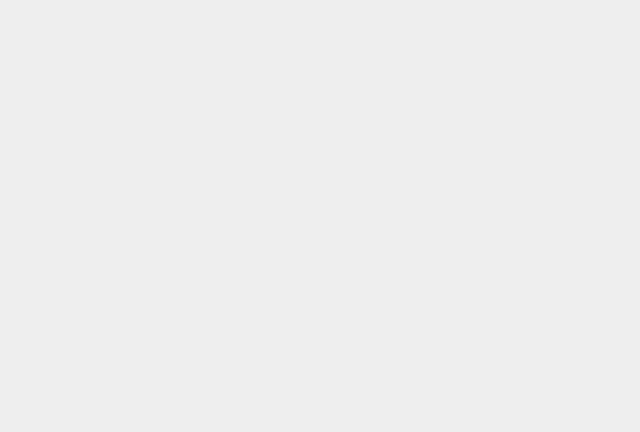
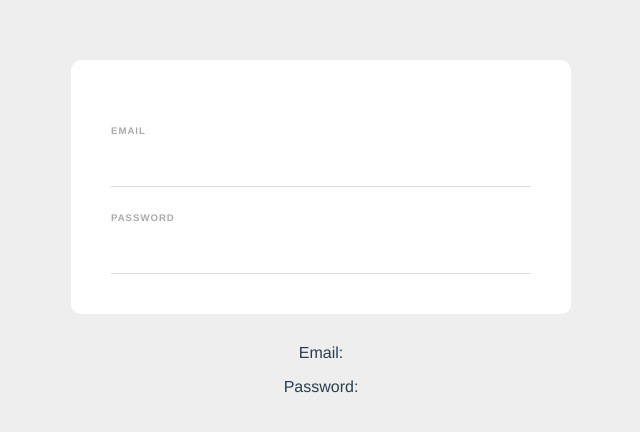
Before and after one commit to jacques-navarro/web-form, a Vue app: page / in a window 1280 px wide. Shown: the top 432 px of the page, without its empty margins (319-959 px from the left). Built offline with nearby package versions, Linux system fonts and the light colour scheme.

Commit message:
Add SignupForm component

```diff
--- a/src/App.vue
+++ b/src/App.vue
@@ -1,9 +1,13 @@
-<template></template>
+<template>
+  <SignupForm />
+</template>
 
 <script>
+import SignupForm from "./components/SignupForm.vue";
+
 export default {
   name: "App",
-  components: {},
+  components: { SignupForm },
 };
 </script>
 
--- /dev/null
+++ b/src/components/SignupForm.vue
@@ -0,0 +1,45 @@
+<template>
+  <form>
+    <label>Email</label>
+    <input type="email" required />
+
+    <label>Password</label>
+    <input type="password" required />
+  </form>
+  <p>Email: {{ email }}</p>
+  <p>Password: {{ password }}</p>
+</template>
+
+<script>
+export default {};
+</script>
+
+<style>
+form {
+  max-width: 420px;
+  margin: 30px auto;
+  background: white;
+  text-align: left;
+  padding: 40px;
+  border-radius: 10px;
+}
+label {
+  color: #aaa;
+  display: inline-block;
+  margin: 25px 0 15px;
+  font-size: 0.6em;
+  text-transform: uppercase;
+  letter-spacing: 1px;
+  font-weight: bold;
+}
+input,
+select {
+  display: block;
+  padding: 10px 6px;
+  width: 100%;
+  box-sizing: border-box;
+  border: none;
+  border-bottom: 1px solid #ddd;
+  color: #555;
+}
+</style>
```
